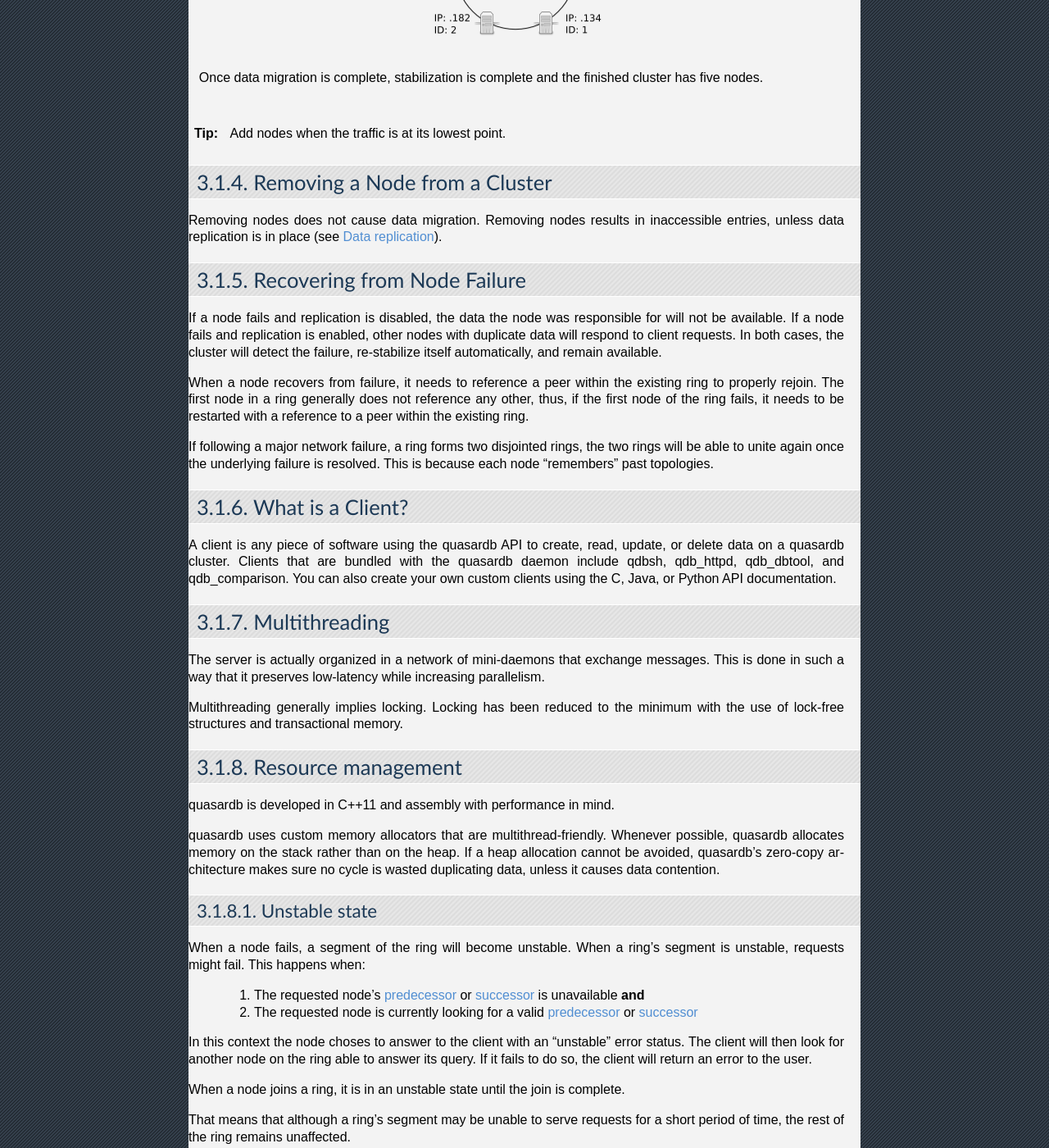
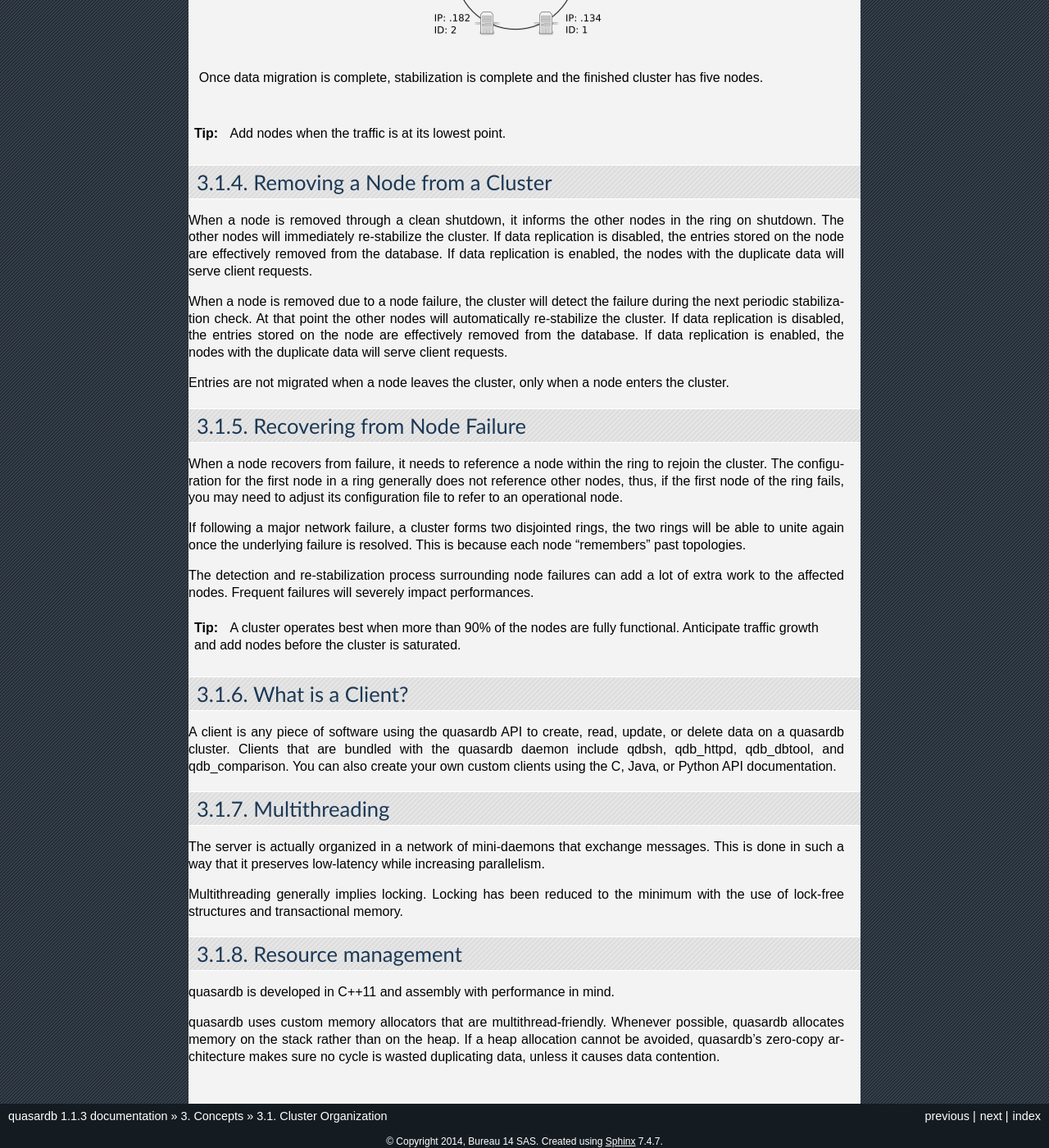
Before and after one commit to iltommi/qdb-documentation, a Sphinx documentation site: the page built from source/concepts/cluster_organization.rst, in a window 1280 px wide and 1400 px high, scrolled down 2673 px. Shown: the whole window at 82% size. Built offline with Sphinx 7.4.7, drawn with Linux system fonts in a browser that asks for light colours; some of the changed text lies outside the part shown.

Commit message:
Clarify node shutdown/failure actions. Move or embed some of the smaller pieces of content.

```diff
--- a/source/concepts/cluster_organization.rst
+++ b/source/concepts/cluster_organization.rst
@@ -20,6 +20,7 @@ What is a Cluster?
 Each server running a :doc:`../reference/qdbd` is called a node. By itself, a node can provide fast key-value storage for a project where a SQL database might be too slow or impose unwanted design limitations.
 
 However, the real power of a quasardb installation comes when multiple nodes are linked together into a cluster. A cluster is a peer-to-peer distributed hash table based on `Chord <http://pdos.csail.mit.edu/chord/>`_. In a cluster, quasardb nodes self-organize to share data and handle client requests, providing a scalable, concurrent, and fault tolerant database.
+
 
 .. Expand this section using the definitions of nodes, clusters, and links from a Chord perspective
 
@@ -83,19 +84,24 @@ Adding a Node to a Cluster
 Removing a Node from a Cluster
 ------------------------------
 
-Removing nodes does not cause data migration. Removing nodes results in inaccessible entries, unless data replication is in place (see :ref:`data-replication`).
+When a node is removed through a clean shutdown, it informs the other nodes in the ring on shutdown. The other nodes will immediately re-stabilize the cluster. If data replication is disabled, the entries stored on the node are effectively removed from the database. If data replication is enabled, the nodes with the duplicate data will serve client requests.
+
+When a node is removed due to a node failure, the cluster will detect the failure during the next periodic stabilization check. At that point the other nodes will automatically re-stabilize the cluster. If data replication is disabled, the entries stored on the node are effectively removed from the database. If data replication is enabled, the nodes with the duplicate data will serve client requests.
+
+Entries are not migrated when a node leaves the cluster, only when a node enters the cluster.
 
 
 Recovering from Node Failure
 ----------------------------
 
-If a node fails and replication is disabled, the data the node was responsible for will not be available. If a node fails and replication is enabled, other nodes with duplicate data will respond to client requests. In both cases, the cluster will detect the failure, re-stabilize itself automatically, and remain available.
+When a node recovers from failure, it needs to reference a node within the ring to rejoin the cluster. The configuration for the first node in a ring generally does not reference other nodes, thus, if the first node of the ring fails, you may need to adjust its configuration file to refer to an operational node.
 
-When a node recovers from failure, it needs to reference a peer within the existing ring to properly rejoin. The first node in a ring generally does not reference any other, thus, if the first node of the ring fails, it needs to be restarted with a reference to a peer within the existing ring.
+If following a major network failure, a cluster forms two disjointed rings, the two rings will be able to unite again once the underlying failure is resolved. This is because each node "remembers" past topologies.
 
-If following a major network failure, a ring forms two disjointed rings, the two rings will be able to unite again once the underlying failure is resolved. This is because each node "remembers" past topologies.
+The detection and re-stabilization process surrounding node failures can add a lot of extra work to the affected nodes. Frequent failures will severely impact performances.
 
-
+.. tip::
+    A cluster operates best when more than 90% of the nodes are fully functional. Anticipate traffic growth and add nodes before the cluster is saturated.
 
 
 What is a Client?
@@ -121,30 +131,3 @@ Resource management
 quasardb is developed in C++11 and assembly with performance in mind.
 
 quasardb uses custom memory allocators that are multithread-friendly. Whenever possible, quasardb allocates memory on the stack rather than on the heap. If a heap allocation cannot be avoided, quasardb's zero-copy architecture makes sure no cycle is wasted duplicating data, unless it causes data contention.
-
-Unstable state
-^^^^^^^^^^^^^^
-
-When a node fails, a segment of the ring will become unstable. When a ring's segment is unstable, requests might fail. This happens when:
-
-    1. The requested node's :term:`predecessor` or :term:`successor` is unavailable **and**
-    2. The requested node is currently looking for a valid :term:`predecessor` or :term:`successor`
-
-In this context the node choses to answer to the client with an "unstable" error status. The client will then look for another node on the ring able to answer its query. If it fails to do so, the client will return an error to the user.
-
-When a node joins a ring, it is in an unstable state until the join is complete.
-
-That means that although a ring's segment may be unable to serve requests for a short period of time, the rest of the ring remains unaffected.
-
-In a production environment, cluster segments may become unstable for a short period of time after a node fails. This temporary instability does not require human intervention to be resolved.
-
-.. tip::
-    When a cluster's segment is unstable requests *might* temporarily fail. The probability for failure is exponentially correlated with the number of simultaneous failures.
-
-Minimum number of working nodes required
-^^^^^^^^^^^^^^^^^^^^^^^^^^^^^^^^^^^^^^^^
-
-A cluster can successfully operate with a single node; however, the single node may not be able to handle all the load of the ring by itself. Additionally, managing node failures implies extra work for the nodes. Frequent failures will severely impact performances.
-
-.. tip::
-    A cluster operates best when more than 90% of the nodes are fully functional. Anticipate traffic growth and add nodes before the cluster is saturated.
--- a/source/concepts/data_transfer.rst
+++ b/source/concepts/data_transfer.rst
@@ -220,3 +220,25 @@ Therefore, streaming is one of the rare operations that is not ACID. When you st
 The client must therefore close its streaming handle and reopen a new one to resume streaming. It may set the offset to the previous position if need be (and if the updated entry is large enough to support the operation).
 
 If another client removes the entry as you stream it, the next call will result in a "not found" error and streaming will no longer be possible.
+
+
+.. Rework this so it refers to "what happens when a query comes in during stabilization"
+
+Unstable state
+^^^^^^^^^^^^^^
+
+When a node fails, a segment of the ring will become unstable. When a ring's segment is unstable, requests might fail. This happens when:
+
+    1. The requested node's :term:`predecessor` or :term:`successor` is unavailable **and**
+    2. The requested node is currently looking for a valid :term:`predecessor` or :term:`successor`
+
+In this context the node choses to answer to the client with an "unstable" error status. The client will then look for another node on the ring able to answer its query. If it fails to do so, the client will return an error to the user.
+
+When a node joins a ring, it is in an unstable state until the join is complete.
+
+That means that although a ring's segment may be unable to serve requests for a short period of time, the rest of the ring remains unaffected.
+
+In a production environment, cluster segments may become unstable for a short period of time after a node fails. This temporary instability does not require human intervention to be resolved.
+
+.. tip::
+    When a cluster's segment is unstable requests *might* temporarily fail. The probability for failure is exponentially correlated with the number of simultaneous failures.
```
Also changed, not shown: other parts of source/concepts/cluster_organization.rst (+4 -0 lines).
